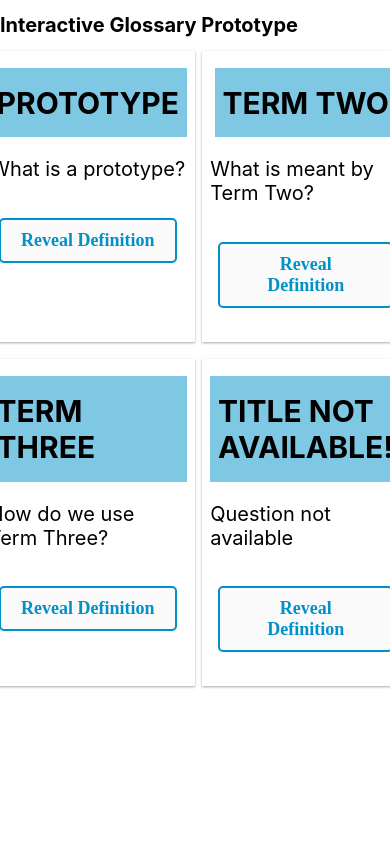
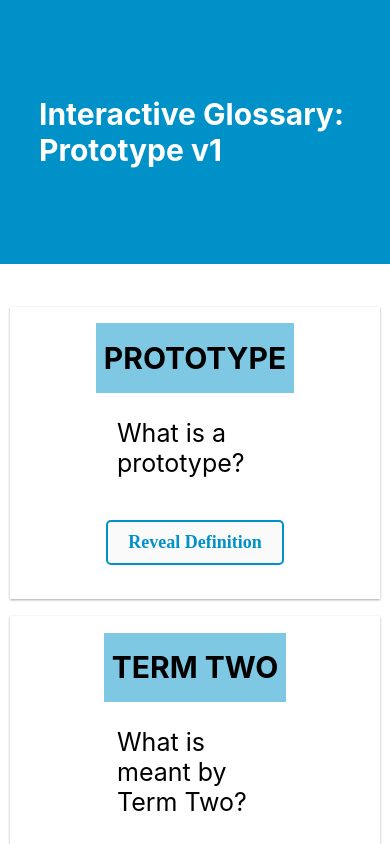
Before and after one commit to jonathanprozzi/interactive-glossary-prototype, a React (Create React App) app: page / in a window 390 px wide. Shown: the top 844 px of the page. Built offline with nearby package versions, Linux system fonts and the light colour scheme.

Commit message:
added media queries to several components

```diff
--- a/src/App.js
+++ b/src/App.js
@@ -1,26 +1,31 @@
 import React, { Component } from "react";
 import styled from "styled-components";
+import Header from "./components/Header";
 import GlossaryCardGrid from "./components/GlossaryCardGrid";
 
 class App extends Component {
   render() {
     return (
-      <div>
-        <header>
-          <h1>Interactive Glossary Prototype</h1>
-        </header>
+      <AppWrapper>
+        <Header />
         <ContentWrapper>
           <GlossaryCardGrid />
         </ContentWrapper>
-      </div>
+      </AppWrapper>
     );
   }
 }
+
+const AppWrapper = styled.div`
+  display: grid;
+  grid-template-rows: 1fr 5fr;
+`;
 
 const ContentWrapper = styled.div`
   display: flex;
   flex-direction: column;
   align-items: center;
+  margin-top: 5vh;
 `;
 
 export default App;
--- a/src/components/GlossaryCard.js
+++ b/src/components/GlossaryCard.js
@@ -76,6 +76,11 @@ const GlossaryTitle = styled.h3`
 
 const GlossaryCopy = styled.p`
   font-size: 2rem;
+  max-width: 20vw;
+  @media only screen and (min-width: 375px) {
+    font-size: 2.5rem;
+    max-width: 40vw;
+  }
 `;
 
 const RevealButton = styled.button`
--- a/src/components/GlossaryCardGrid.js
+++ b/src/components/GlossaryCardGrid.js
@@ -23,4 +23,7 @@ const MainGrid = styled.div`
   grid-template-columns: 1fr 1fr;
   grid-column-gap: 2vw;
   grid-row-gap: 2vh;
+  @media only screen and (min-width: 375px) {
+    grid-template-columns: 1fr;
+  }
 `;
--- /dev/null
+++ b/src/components/Header.js
@@ -0,0 +1,31 @@
+import React from "react";
+import styled from "styled-components";
+
+const Header = () => (
+  <Masthead>
+    <SiteTitle>Interactive Glossary: Prototype v1</SiteTitle>
+  </Masthead>
+);
+
+const Masthead = styled.div`
+  display: flex;
+  flex-direction: row;
+  justify-content: space-evenly;
+  align-items: center;
+  padding: 20px 0px;
+  background-color: #0091c9;
+`;
+
+const SiteTitle = styled.h1`
+  font-size: 2.25rem;
+  color: #ffffff;
+  padding: 0px;
+  margin: 0px;
+
+  @media only screen and (min-width: 375px) {
+    font-size: 3rem;
+    margin: 0 10vw;
+  }
+`;
+
+export default Header;
```
